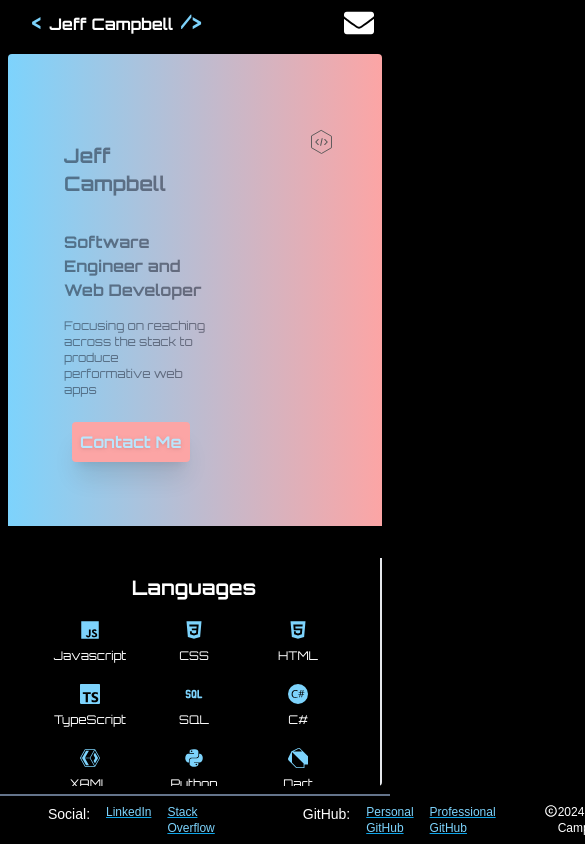
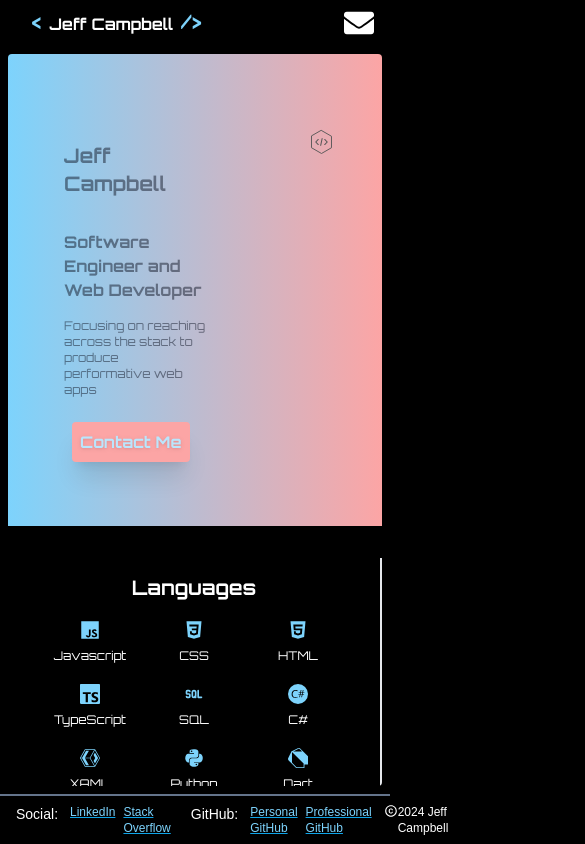
Before and after one commit to Cam06002/jeffcodes, a Next.js app: page / in a window 390 px wide. Shown: the top 844 px of the page, 585 px wide, since content can reach past the window. Built offline with nearby package versions, Linux system fonts and the light colour scheme.

Commit message:
updated gaps in footer

```diff
--- a/src/app/components/footer.tsx
+++ b/src/app/components/footer.tsx
@@ -42,16 +42,16 @@ function FooterLinkPair({
   descriptTwo: string;
 }) {
   return (
-    <div className="flex flex-col w-full px-10">
+    <div className="flex flex-col w-full px-2 md:px-10">
       <div className="flex flex-row justify-start text-sky-300 align-middle">
         <p className="text-white text-sm mr-2">{title}:</p>
         <Link
           href={link}
-          className="underline decoration-sky-500 mx-2"
+          className="underline decoration-sky-500 mx-1 md:mx-2"
         >{descript}</Link>
         <Link
           href={linkTwo}
-          className="underline decoration-sky-500 mx-2"
+          className="underline decoration-sky-500 mx-1 md:mx-2"
         >{descriptTwo}</Link>
       </div>
     </div>
```
